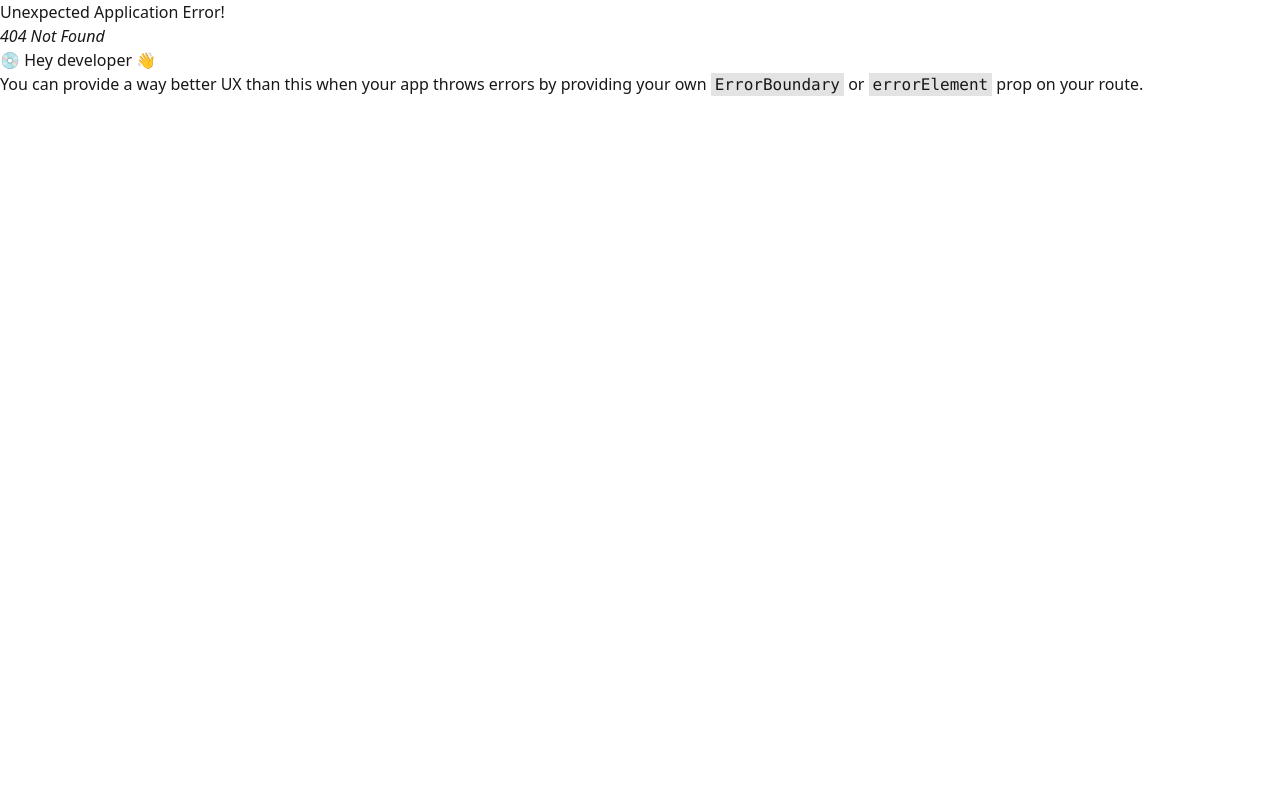
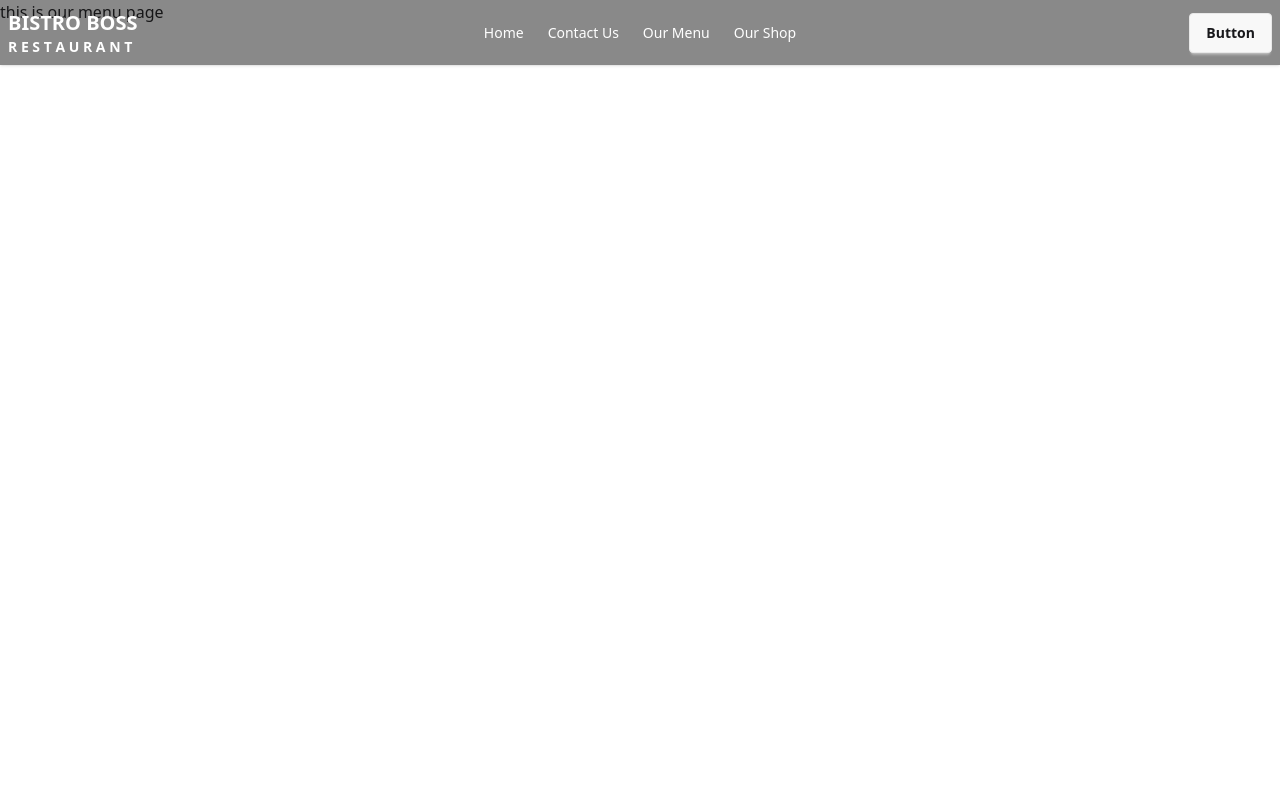
Before and after one commit to PritomChakma/Bistro_Boss_Restaurant, a React (Vite) app: page /menu in a window 1280 px wide. Before the commit this address had no page. Shown: the top 800 px of the page. Built offline with nearby package versions, Linux system fonts and the light colour scheme.

Commit message:
change logo and coustomize navbar and added menu pages

```diff
--- a/index.html
+++ b/index.html
@@ -2,9 +2,9 @@
 <html lang="en">
   <head>
     <meta charset="UTF-8" />
-    <link rel="icon" type="image/svg+xml" href="/vite.svg" />
+    <link rel="icon" type="image/svg+xml" href="/src/assets/logo.png" />
     <meta name="viewport" content="width=device-width, initial-scale=1.0" />
-    <title>bistro-boss-client</title>
+    <title>Bistro Boss Restaurant</title>
   </head>
   <body>
     <div id="root"></div>
--- a/package.json
+++ b/package.json
@@ -16,6 +16,7 @@
     "match-sorter": "^8.2.0",
     "react": "^19.2.0",
     "react-dom": "^19.2.0",
+    "react-helmet-async": "^2.0.5",
     "react-responsive-carousel": "^3.2.23",
     "react-router-dom": "^7.11.0",
     "sort-by": "^1.2.0",
--- a/src/Pages/Home/Home.jsx
+++ b/src/Pages/Home/Home.jsx
@@ -1,3 +1,4 @@
+import { Helmet } from "react-helmet-async";
 import PopularMenu from "../../Components/PopularMenu/PopularMenu";
 import Rating from "../../Components/Rating/Rating";
 import Banner from "./Banner";
@@ -9,6 +10,9 @@ import HeroBanner from "./HeroBanner";
 const Home = () => {
   return (
     <div>
+      <Helmet>
+        <title>Bistro Boss | Home</title>
+      </Helmet>
       <Banner></Banner>
       <div className="w-11/12 mx-auto">
         <Category></Category>
@@ -17,7 +21,7 @@ const Home = () => {
         <CallUs></CallUs>
       </div>
       <FeaturedMenu></FeaturedMenu>
-      <Rating></Rating>
+      <Rating></Rating>j
     </div>
   );
 };
--- /dev/null
+++ b/src/Pages/Menu/Menu.jsx
@@ -0,0 +1,14 @@
+import { Helmet } from "react-helmet-async";
+
+const Menu = () => {
+  return (
+    <div>
+      <Helmet>
+        <title>Bistro Boss | Menu</title>
+      </Helmet>
+      this is our menu page
+    </div>
+  );
+};
+
+export default Menu;
--- a/src/Router/Router.jsx
+++ b/src/Router/Router.jsx
@@ -1,6 +1,7 @@
 import { createBrowserRouter } from "react-router-dom";
 import MainLayout from "../Layout/MainLayout";
 import Home from "../Pages/Home/Home";
+import Menu from "../Pages/Menu/Menu";
 
 export const router = createBrowserRouter([
   {
@@ -11,6 +12,10 @@ export const router = createBrowserRouter([
         path: "/",
         element: <Home></Home>,
       },
+      {
+        path: "/menu",
+        element:<Menu></Menu>
+      },
     ],
   },
 ]);
--- a/src/Shared/NavBar.jsx
+++ b/src/Shared/NavBar.jsx
@@ -1,14 +1,19 @@
+import { Link, NavLink } from "react-router-dom";
+
 const NavBar = () => {
   const Links = (
     <>
       <li>
-        <a>Item 1</a>
+        <NavLink to="/">Home</NavLink>
       </li>
       <li>
-        <a>Parent</a>
+        <NavLink to="/contact">Contact Us</NavLink>
       </li>
       <li>
-        <a>Item 3</a>
+        <NavLink to="/menu">Our Menu</NavLink>
+      </li>
+      <li>
+        <NavLink to="/shop">Our Shop</NavLink>
       </li>
     </>
   );
@@ -41,7 +46,12 @@ const NavBar = () => {
             {Links}
           </ul>
         </div>
-        <a className="btn btn-ghost text-xl">daisyUI</a>
+        <div className="uppercase">
+          <Link to="/">
+            <h1 className="md:text-xl font-bold">BISTRO BOSS</h1>
+            <p className="text-sm font-semibold">R e s t a u r a n t</p>
+          </Link>
+        </div>
       </div>
       <div className="navbar-center hidden lg:flex">
         <ul className="menu menu-horizontal px-1">{Links}</ul>
```
Also changed, not shown: src/main.jsx (+12 -12 lines), 1 other file (tests, documents, lock files or other folders).
